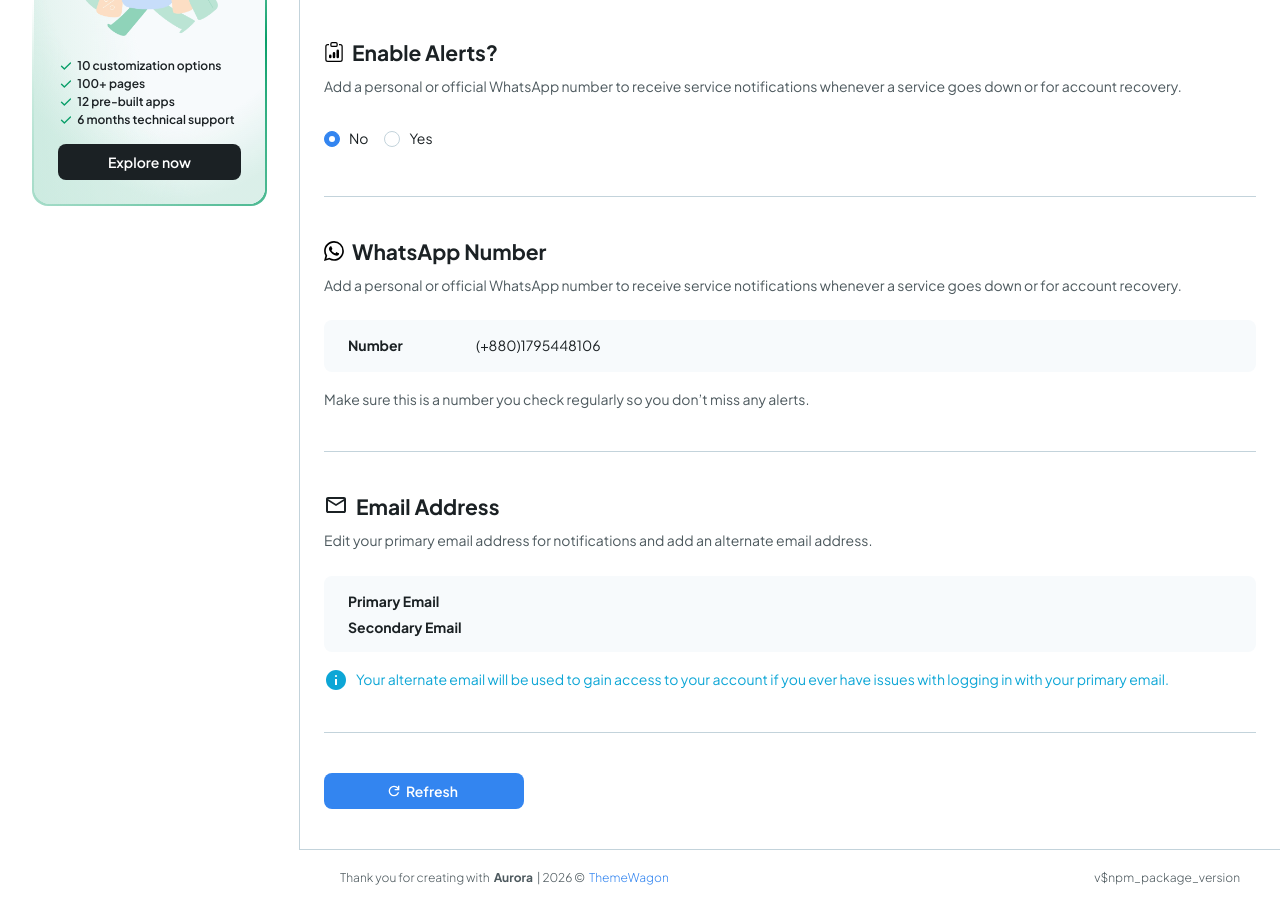
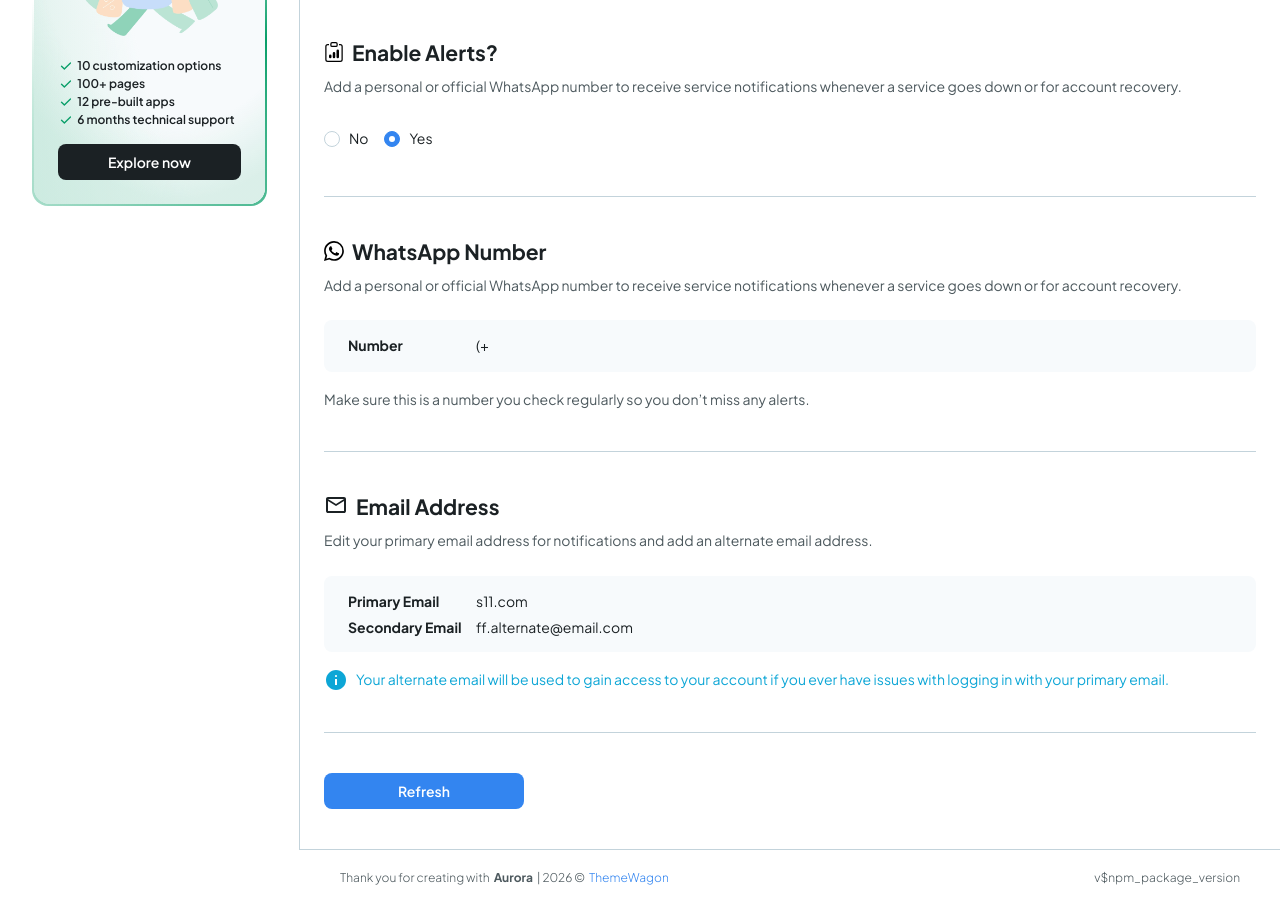
Before and after one commit to munyaradzichirove/montioring_real, a React (Vite) app in the folder front/: page /settings in a window 1280 px wide. Shown: the part 420-1326 px from the top of the page. Built offline with nearby package versions, Linux system fonts and the light colour scheme; a web font is replaced by a local one.

Commit message:
pushing and receiving settings left with db connect

```diff
--- a/front/src/components/sections/account/personal-info/PersonalInfoTabPanel22.tsx
+++ b/front/src/components/sections/account/personal-info/PersonalInfoTabPanel22.tsx
@@ -1,30 +1,29 @@
+import { useEffect, useState } from 'react';
 import { Button, Divider, Stack } from '@mui/material';
 import AccountTabPanelSection2 from '../common/AccountTabPanelSection';
 import AccountTabPanelSection from '../common/AccountTabPanelSection';
-import Address from './Address';
 import Email from './Email';
-import Names from './Names';
 import Phone from './Phone';
-import UserName from './UserName';
-import IconifyIcon, { IconifySecond } from 'components/base/IconifyIcon';
 import { ArrowRepeat, ClipboardData, Whatsapp } from 'react-bootstrap-icons';
-import {
-  FormControlLabel,
-  Radio,
-  RadioGroup,
-} from '@mui/material';
-
-import React, { useState } from 'react';
-// ... your imports
+import { FormControlLabel, Radio, RadioGroup } from '@mui/material';
 
 const PersonalInfoTabPanel = () => {
-  const [settings, setSettings] = useState({
-    autorestart: 'no',
-    enableAlerts: 'no',
-    whatsappNumber: '',
-    primaryEmail: '',
-    secondaryEmail: ''
-  });
+  const [settings, setSettings] = useState(null); // null until loaded
+
+  const savedData = {
+  autorestart: 'yes',
+  enableAlerts: 'yes',
+  whatsappNumber: '(+',
+  primaryEmail: 's11.com',
+  secondaryEmail: 'ff.alternate@email.com'
+};
+
+  useEffect(() => {
+    // simulate fetching saved values
+    setSettings(savedData);
+  }, []);
+
+  if (!settings) return null; // or loader
 
   const handleSave = () => {
     console.log('All settings:', settings);
@@ -89,7 +88,7 @@ const PersonalInfoTabPanel = () => {
         subtitle="Edit your primary email address for notifications and add an alternate email address."
         icon="material-symbols:mail-outline"
       >
-       <Email
+        <Email
           value={{
             primaryEmail: settings.primaryEmail,
             secondaryEmail: settings.secondaryEmail
@@ -98,13 +97,11 @@ const PersonalInfoTabPanel = () => {
             setSettings((prev) => ({ ...prev, ...val }))
           }
         />
-
       </AccountTabPanelSection>
 
-      <Button
+       <Button
         variant="contained"
         color="primary"
-        startIcon={<IconifyIcon icon="material-symbols:refresh" />}
         sx={{
           flexShrink: 0,
           width: 200,      // <-- set your width here (px)
@@ -114,8 +111,6 @@ const PersonalInfoTabPanel = () => {
       >
         Refresh
       </Button>
-
-
     </Stack>
   );
 };
```
